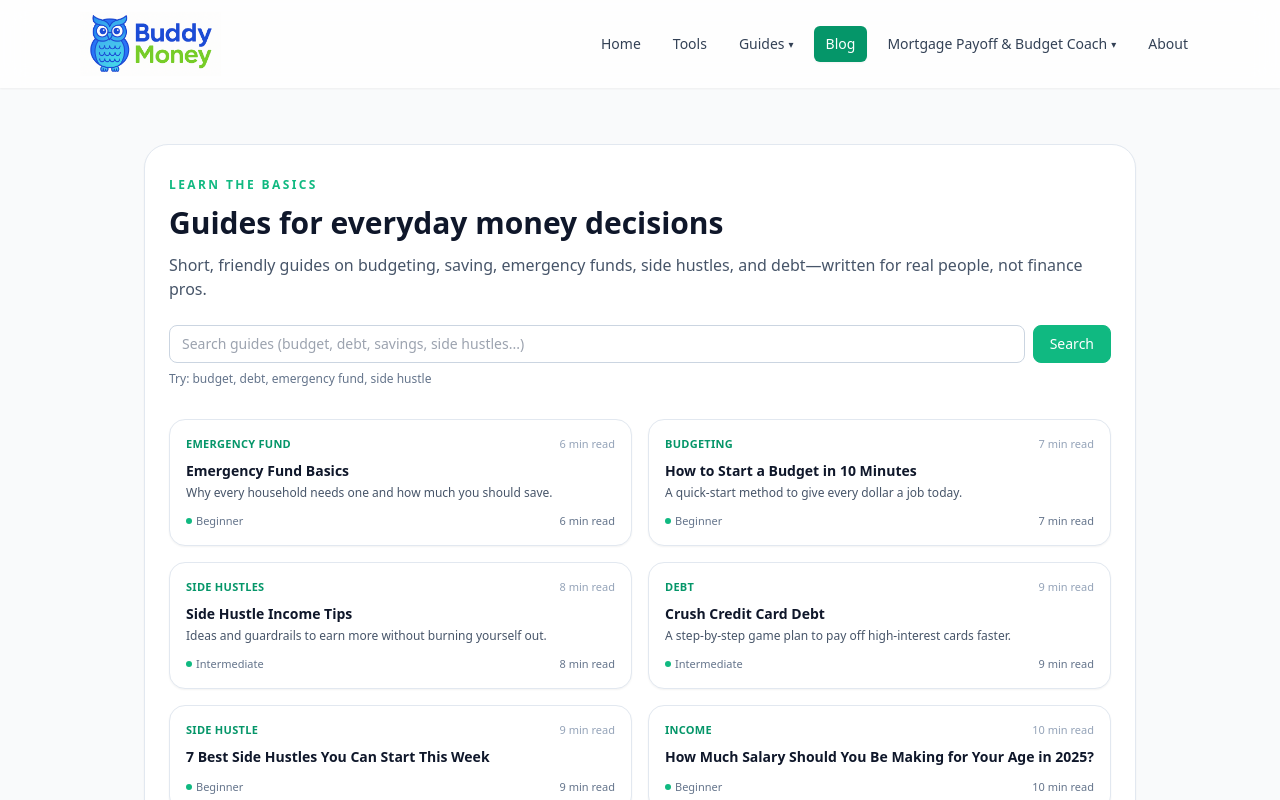
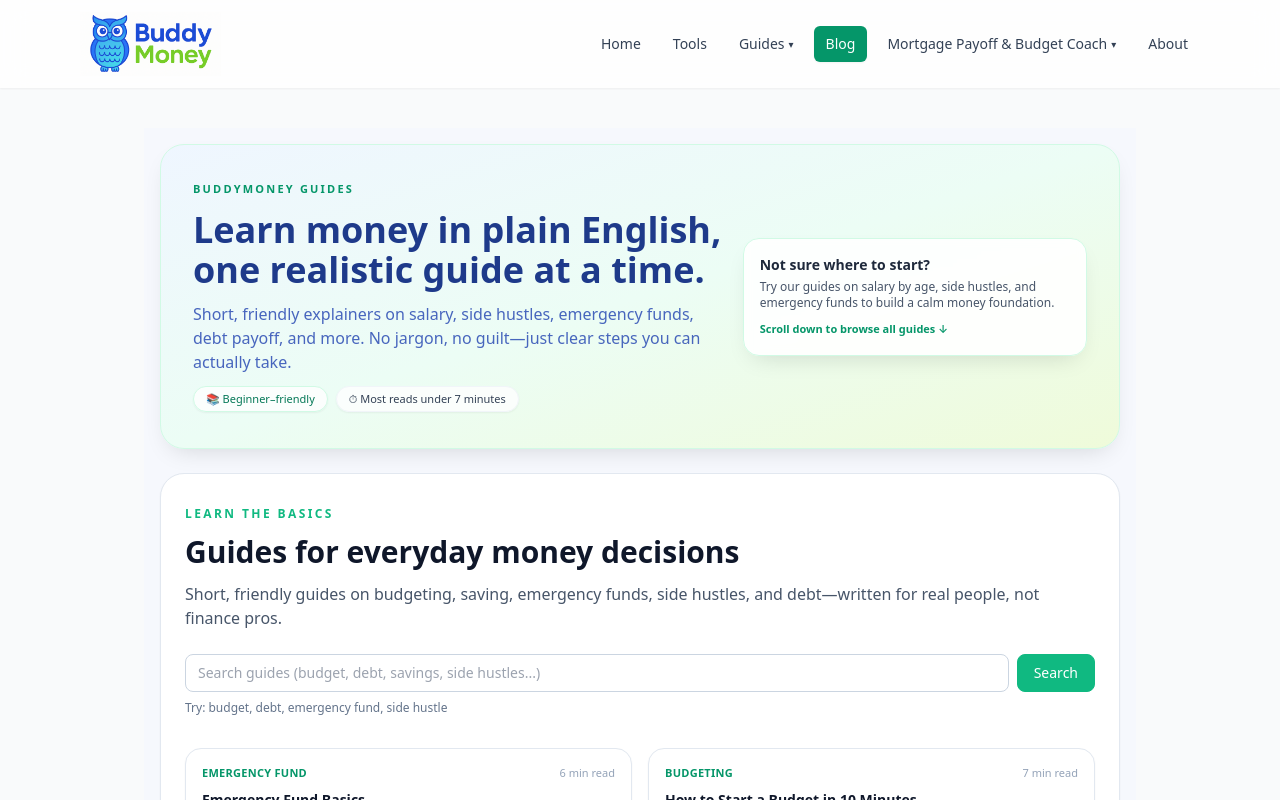
Before and after one commit to N1c0man/buddymoney_full, a React (Create React App) app: page /blog in a window 1280 px wide. Shown: the top 800 px of the page. Built offline with nearby package versions, Linux system fonts and the light colour scheme.

Commit message:
Update hero for mortgage coach and blog

```diff
--- a/src/blog/BlogList.jsx
+++ b/src/blog/BlogList.jsx
@@ -23,9 +23,59 @@ export default function BlogList() {
   }, [search]);
 
   return (
-    <main className="pt-2 lg:pt-4 pb-16">
-      {/* ✅ Card wrapper to match the rest of the site */}
-      <div className="max-w-5xl mx-auto rounded-3xl border border-slate-200 bg-white shadow-sm px-4 py-6 md:px-6 md:py-8">
+    <main className="pt-2 lg:pt-4 pb-16 bg-brand-50/40">
+      <div className="max-w-5xl mx-auto px-4">
+
+        {/* 👇 BLOG HERO */}
+        <section className="relative overflow-hidden rounded-3xl border border-emerald-100 bg-gradient-to-br from-brand-50 via-emerald-50 to-accent-100/70 px-5 py-7 md:px-8 md:py-9 shadow-soft mb-6">
+          <div className="relative grid gap-5 md:grid-cols-[minmax(0,2fr)_minmax(0,1.3fr)] items-center">
+            <div className="space-y-3">
+              <p className="text-[11px] font-semibold tracking-[0.2em] uppercase text-emerald-600">
+                BuddyMoney Guides
+              </p>
+
+              <h1 className="text-2xl md:text-3xl lg:text-4xl font-extrabold text-brand-900 leading-tight">
+                Learn money in plain English, one realistic guide at a time.
+              </h1>
+
+              <p className="text-sm md:text-base text-brand-800/80 max-w-xl">
+                Short, friendly explainers on salary, side hustles, emergency funds,
+                debt payoff, and more. No jargon, no guilt—just clear steps you can
+                actually take.
+              </p>
+
+              <div className="flex flex-wrap gap-2 text-[11px]">
+                <span className="inline-flex items-center gap-2 rounded-full bg-white/80 px-3 py-1 text-emerald-700 border border-emerald-100 shadow-sm">
+                  📚 Beginner–friendly
+                </span>
+                <span className="inline-flex items-center gap-2 rounded-full bg-white/80 px-3 py-1 text-slate-700 border border-slate-100 shadow-sm">
+                  ⏱ Most reads under 7 minutes
+                </span>
+              </div>
+            </div>
+
+            {/* Right info card */}
+            <div className="hidden md:block">
+              <div className="rounded-2xl bg-white/90 backdrop-blur-sm border border-emerald-100 shadow-soft px-4 py-4 text-sm text-slate-700">
+                <p className="font-semibold mb-1 text-slate-800">
+                  Not sure where to start?
+                </p>
+                <p className="text-xs text-slate-600 mb-2">
+                  Try our guides on salary by age, side hustles, and emergency funds
+                  to build a calm money foundation.
+                </p>
+                <p className="text-[11px] text-emerald-600 font-semibold">
+                  Scroll down to browse all guides ↓
+                </p>
+              </div>
+            </div>
+          </div>
+        </section>
+        {/* 👆 END BLOG HERO */}
+
+        {/* MAIN WHITE CARD WRAPPER */}
+        <div className="rounded-3xl border border-slate-200 bg-white shadow-sm px-4 py-6 md:px-6 md:py-8">
+
           {/* Header */}
           <header className="mb-6">
             <p className="text-xs font-semibold tracking-[0.2em] uppercase text-emerald-500 mb-3">
@@ -126,6 +176,7 @@ export default function BlogList() {
             topics and deeper dives.
           </p>
         </div>
+      </div>
     </main>
   );
 }
--- a/src/components/BudgetCoach.jsx
+++ b/src/components/BudgetCoach.jsx
@@ -228,6 +228,35 @@ export default function BudgetCoach() {
   };
 
   return (
+    <main className="pt-2 lg:pt-4 pb-16 bg-brand-50/40">
+      <div className="max-w-5xl mx-auto px-4 space-y-6">
+
+        {/* COACH HERO */}
+        <section className="mb-2 rounded-3xl border border-emerald-100 bg-gradient-to-br from-brand-50 via-emerald-50 to-accent-100/70 px-5 py-7 md:px-8 md:py-9 shadow-soft">
+          <div className="space-y-3">
+            <p className="text-[11px] font-semibold tracking-[0.2em] uppercase text-emerald-600">
+              Budget & Money Coach
+            </p>
+            <h1 className="text-2xl md:text-3xl lg:text-4xl font-extrabold text-brand-900 leading-tight">
+              Get a calm, realistic plan for your monthly money.
+            </h1>
+            <p className="text-sm md:text-base text-brand-800/80 max-w-xl">
+              Enter your real numbers and see how your budget stacks up against a
+              simple rule of thumb. Then get clear suggestions on what to tweak next.
+            </p>
+
+            <div className="flex flex-wrap gap-2 text-[11px] mt-2">
+              <span className="inline-flex items-center gap-2 rounded-full bg-white/80 px-3 py-1 text-emerald-700 border border-emerald-100 shadow-sm">
+                ✍️ Uses your real monthly numbers
+              </span>
+              <span className="inline-flex items-center gap-2 rounded-full bg-white/80 px-3 py-1 text-slate-700 border border-slate-100 shadow-sm">
+                🎯 Simple, friendly tips—not guilt
+              </span>
+            </div>
+          </div>
+        </section>
+
+        {/* MAIN COACH CARD */}
         <section className="space-y-8">
           <motion.div
             className="bg-white rounded-2xl shadow-sm border border-slate-200 p-6 md:p-8"
@@ -391,6 +420,8 @@ export default function BudgetCoach() {
             </div>
           </motion.div>
         </section>
+      </div>
+    </main>
   );
 }
 
--- a/src/pages/MortgagePayoff.jsx
+++ b/src/pages/MortgagePayoff.jsx
@@ -473,23 +473,47 @@ export default function MortgagePayoff() {
   }
 
   return (
-    <div className="pb-16">
+    <main className="pt-2 lg:pt-4 pb-16 bg-brand-50/40">
       <motion.div
-        className="pt-2 lg:pt-4"
         initial={{ opacity: 0, y: 12 }}
         animate={{ opacity: 1, y: 0 }}
         transition={{ duration: 0.3 }}
+        className="max-w-6xl mx-auto px-4 space-y-6"
       >
-        {/* ✅ New centered card wrapper to match Budget Coach */}
-        <div className="max-w-6xl mx-auto px-4">
+        {/* MORTGAGE HERO */}
+        <section className="rounded-3xl border border-emerald-100 bg-gradient-to-br from-brand-50 via-emerald-50 to-accent-100/70 px-5 py-7 md:px-8 md:py-9 shadow-soft">
+          <div className="space-y-3">
+            <p className="text-[11px] font-semibold tracking-[0.2em] uppercase text-emerald-600">
+              Mortgage Payoff Lab
+            </p>
+            <h1 className="text-2xl md:text-3xl lg:text-4xl font-extrabold text-brand-900 leading-tight">
+              See how extra payments can knock years off your mortgage.
+            </h1>
+            <p className="text-sm md:text-base text-brand-800/80 max-w-xl">
+              Plug in your balance, rate, and extra payments to see how much
+              interest you could save—and how soon you could be free from the bank.
+            </p>
+
+            <div className="flex flex-wrap gap-2 text-[11px] mt-2">
+              <span className="inline-flex items-center gap-2 rounded-full bg-white/80 px-3 py-1 text-emerald-700 border border-emerald-100 shadow-sm">
+                🧮 Compare normal vs. extra payments
+              </span>
+              <span className="inline-flex items-center gap-2 rounded-full bg-white/80 px-3 py-1 text-slate-700 border border-slate-100 shadow-sm">
+                📈 See years saved and interest avoided
+              </span>
+            </div>
+          </div>
+        </section>
+
+        {/* MAIN CALCULATOR CARD */}
         <div className="rounded-3xl border border-slate-200 bg-white shadow-sm px-4 py-6 md:px-8 md:py-8">
           {/* Header */}
           <div className="flex items-center justify-between mb-6">
             <div>
-                <h1 className="text-3xl md:text-4xl font-extrabold text-slate-900">
+              <h2 className="text-2xl md:text-3xl font-extrabold text-slate-900">
                 Mortgage Payoff Calculator
-                </h1>
-                <p className="mt-2 text-slate-600 max-w-2xl">
+              </h2>
+              <p className="mt-2 text-slate-600 max-w-2xl text-sm md:text-base">
                 See how extra monthly payments and bi-weekly strategies reduce
                 your payoff time and total interest.
               </p>
@@ -513,7 +537,7 @@ export default function MortgagePayoff() {
               </span>
 
               {interestSaved > 0 && yearsSaved && (
-                  <span className="whitespace-normal">
+                <span className="whitespace-normal text-xs md:text-sm">
                   You&apos;ll pay off about{" "}
                   <span className="font-semibold">
                     {yearsSaved} years
@@ -1032,9 +1056,8 @@ export default function MortgagePayoff() {
             </div>
           </section>
         </div>
-        </div>
       </motion.div>
-    </div>
+    </main>
   );
 }
 
```
Lines whose indentation alone changed are shown as unchanged.
